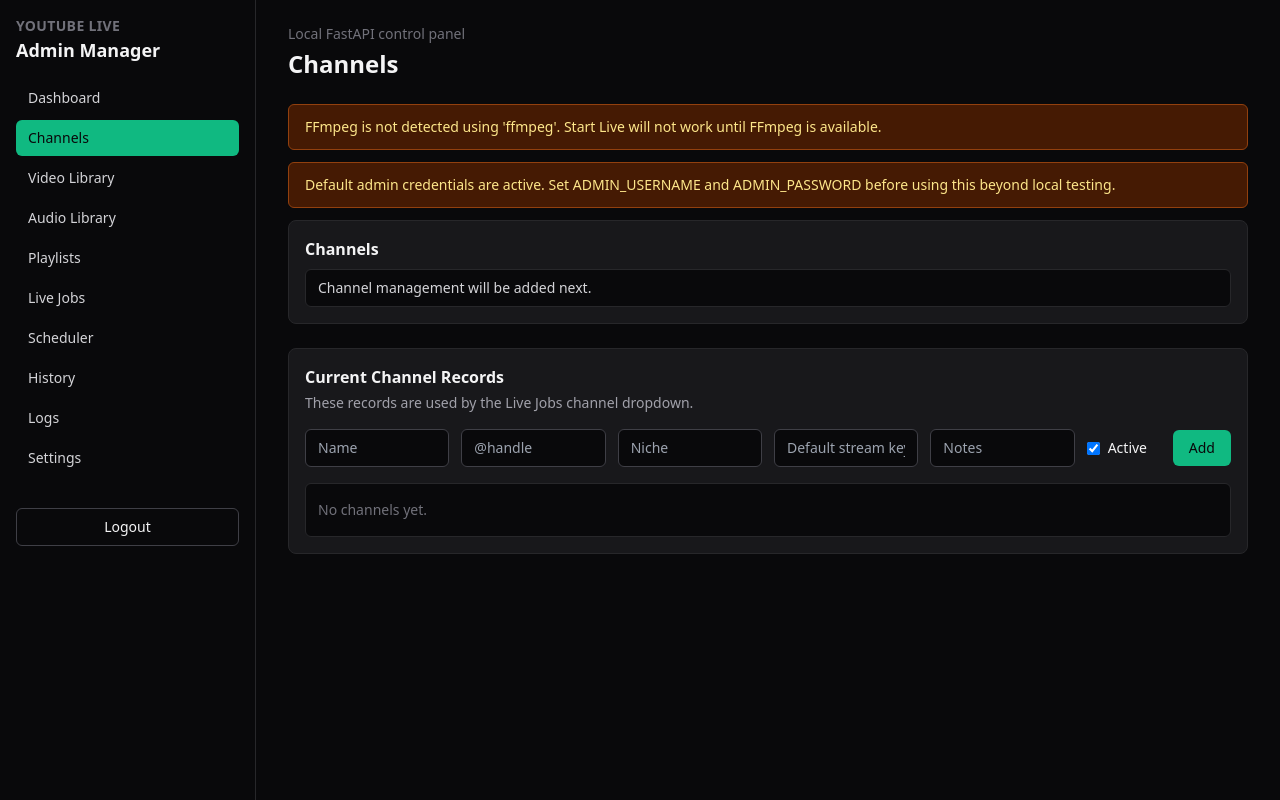
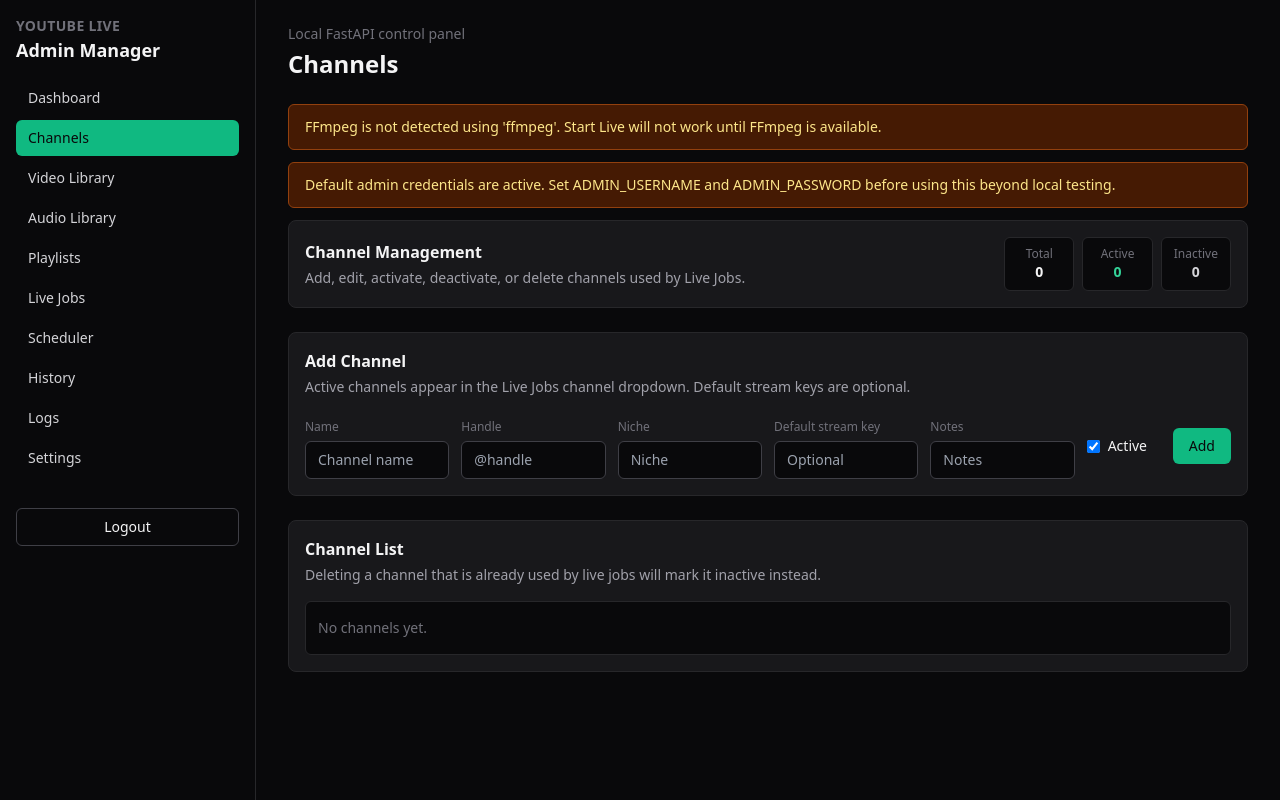
Before and after one commit to tuyulyak-collab/youtube-live-admin, a FastAPI app: page /channels in a window 1280 px wide. Run offline with FastAPI, Linux system fonts and the light colour scheme; the visitor is signed in with stand-in values (Sample User, id 1); data that the repository does not hold is empty; some libraries are stand-ins or nearby versions.

Commit message:
Complete channel CRUD validation

```diff
--- a/main.py
+++ b/main.py
@@ -236,6 +236,16 @@
         return None
     cleaned = value.strip()
     return cleaned or None
+
+def channel_name_exists(conn: sqlite3.Connection, name: str, exclude_id: int | None = None) -> bool:
+    if exclude_id is None:
+        row = conn.execute("SELECT id FROM channels WHERE lower(name) = lower(?) LIMIT 1", (name,)).fetchone()
+    else:
+        row = conn.execute(
+            "SELECT id FROM channels WHERE lower(name) = lower(?) AND id != ? LIMIT 1",
+            (name, exclude_id),
+        ).fetchone()
+    return row is not None
 
 def configured_ffmpeg_path() -> str:
     configured = os.getenv("FFMPEG_PATH", "").strip().strip("\"'")
@@ -621,6 +631,8 @@
     clean_name = name.strip()
     if not clean_name:
         return redirect(f"/channels?{urlencode({'error': 'Channel name is required.'})}")
+    if channel_name_exists(db, clean_name):
+        return redirect(f"/channels?{urlencode({'error': 'Channel name already exists.'})}")
     now = dt_to_str(local_now())
     db.execute(
         """
@@ -661,6 +673,8 @@
     channel = db.execute("SELECT id FROM channels WHERE id = ?", (channel_id,)).fetchone()
     if not channel:
         return redirect(f"/channels?{urlencode({'error': 'Channel was not found.'})}")
+    if channel_name_exists(db, clean_name, exclude_id=channel_id):
+        return redirect(f"/channels?{urlencode({'error': 'Channel name already exists.'})}")
     now = dt_to_str(local_now())
     db.execute(
         """
--- a/templates/channels.html
+++ b/templates/channels.html
@@ -2,24 +2,47 @@
 {% block title %}Channels{% endblock %}
 {% block admin_content %}
 <section class="rounded-lg border border-zinc-800 bg-zinc-900 p-4">
-  <h3 class="text-base font-semibold">Channels</h3>
-  <p class="mt-2 rounded-md border border-zinc-800 bg-zinc-950 px-3 py-2 text-sm text-zinc-300">Channel management will be added next.</p>
+  <div class="flex flex-col gap-4 lg:flex-row lg:items-center lg:justify-between">
+    <div>
+      <h3 class="text-base font-semibold">Channel Management</h3>
+      <p class="mt-1 text-sm text-zinc-400">Add, edit, activate, deactivate, or delete channels used by Live Jobs.</p>
+    </div>
+    <div class="grid grid-cols-3 gap-2 text-center text-sm">
+      <div class="rounded-md border border-zinc-800 bg-zinc-950 px-3 py-2">
+        <p class="text-xs text-zinc-500">Total</p>
+        <p class="font-semibold">{{ channels|length }}</p>
+      </div>
+      <div class="rounded-md border border-zinc-800 bg-zinc-950 px-3 py-2">
+        <p class="text-xs text-zinc-500">Active</p>
+        <p class="font-semibold text-emerald-400">{{ active_channels|length }}</p>
+      </div>
+      <div class="rounded-md border border-zinc-800 bg-zinc-950 px-3 py-2">
+        <p class="text-xs text-zinc-500">Inactive</p>
+        <p class="font-semibold text-zinc-300">{{ (channels|length) - (active_channels|length) }}</p>
+      </div>
+    </div>
+  </div>
 </section>
 
 <section class="mt-6 rounded-lg border border-zinc-800 bg-zinc-900 p-4">
-  <h3 class="text-base font-semibold">Current Channel Records</h3>
-  <p class="mt-1 text-sm text-zinc-400">These records are used by the Live Jobs channel dropdown.</p>
+  <h3 class="text-base font-semibold">Add Channel</h3>
+  <p class="mt-1 text-sm text-zinc-400">Active channels appear in the Live Jobs channel dropdown. Default stream keys are optional.</p>
   <form method="post" action="/channels" class="mt-4 grid gap-3 md:grid-cols-2 xl:grid-cols-6">
-    <input name="name" required placeholder="Name" class="rounded-md border border-zinc-700 bg-zinc-950 px-3 py-2 text-sm outline-none focus:border-emerald-500">
-    <input name="handle" placeholder="@handle" class="rounded-md border border-zinc-700 bg-zinc-950 px-3 py-2 text-sm outline-none focus:border-emerald-500">
-    <input name="niche" placeholder="Niche" class="rounded-md border border-zinc-700 bg-zinc-950 px-3 py-2 text-sm outline-none focus:border-emerald-500">
-    <input name="default_stream_key" type="password" autocomplete="off" placeholder="Default stream key" class="rounded-md border border-zinc-700 bg-zinc-950 px-3 py-2 text-sm outline-none focus:border-emerald-500">
-    <input name="notes" placeholder="Notes" class="rounded-md border border-zinc-700 bg-zinc-950 px-3 py-2 text-sm outline-none focus:border-emerald-500">
+    <label class="block"><span class="text-xs font-medium text-zinc-500">Name</span><input name="name" required placeholder="Channel name" class="mt-1 w-full rounded-md border border-zinc-700 bg-zinc-950 px-3 py-2 text-sm outline-none focus:border-emerald-500"></label>
+    <label class="block"><span class="text-xs font-medium text-zinc-500">Handle</span><input name="handle" placeholder="@handle" class="mt-1 w-full rounded-md border border-zinc-700 bg-zinc-950 px-3 py-2 text-sm outline-none focus:border-emerald-500"></label>
+    <label class="block"><span class="text-xs font-medium text-zinc-500">Niche</span><input name="niche" placeholder="Niche" class="mt-1 w-full rounded-md border border-zinc-700 bg-zinc-950 px-3 py-2 text-sm outline-none focus:border-emerald-500"></label>
+    <label class="block"><span class="text-xs font-medium text-zinc-500">Default stream key</span><input name="default_stream_key" type="password" autocomplete="off" placeholder="Optional" class="mt-1 w-full rounded-md border border-zinc-700 bg-zinc-950 px-3 py-2 text-sm outline-none focus:border-emerald-500"></label>
+    <label class="block"><span class="text-xs font-medium text-zinc-500">Notes</span><input name="notes" placeholder="Notes" class="mt-1 w-full rounded-md border border-zinc-700 bg-zinc-950 px-3 py-2 text-sm outline-none focus:border-emerald-500"></label>
     <div class="flex items-center gap-3">
       <label class="flex items-center gap-2 text-sm"><input name="is_active" type="checkbox" checked>Active</label>
       <button class="ml-auto rounded-md bg-emerald-500 px-4 py-2 text-sm font-medium text-zinc-950 hover:bg-emerald-400">Add</button>
     </div>
   </form>
+</section>
+
+<section class="mt-6 rounded-lg border border-zinc-800 bg-zinc-900 p-4">
+  <h3 class="text-base font-semibold">Channel List</h3>
+  <p class="mt-1 text-sm text-zinc-400">Deleting a channel that is already used by live jobs will mark it inactive instead.</p>
   <div class="mt-4 space-y-3">
     {% for channel in channels %}
       <div class="rounded-md border border-zinc-800 bg-zinc-950 p-3">
```
Also changed, not shown: README.md.
